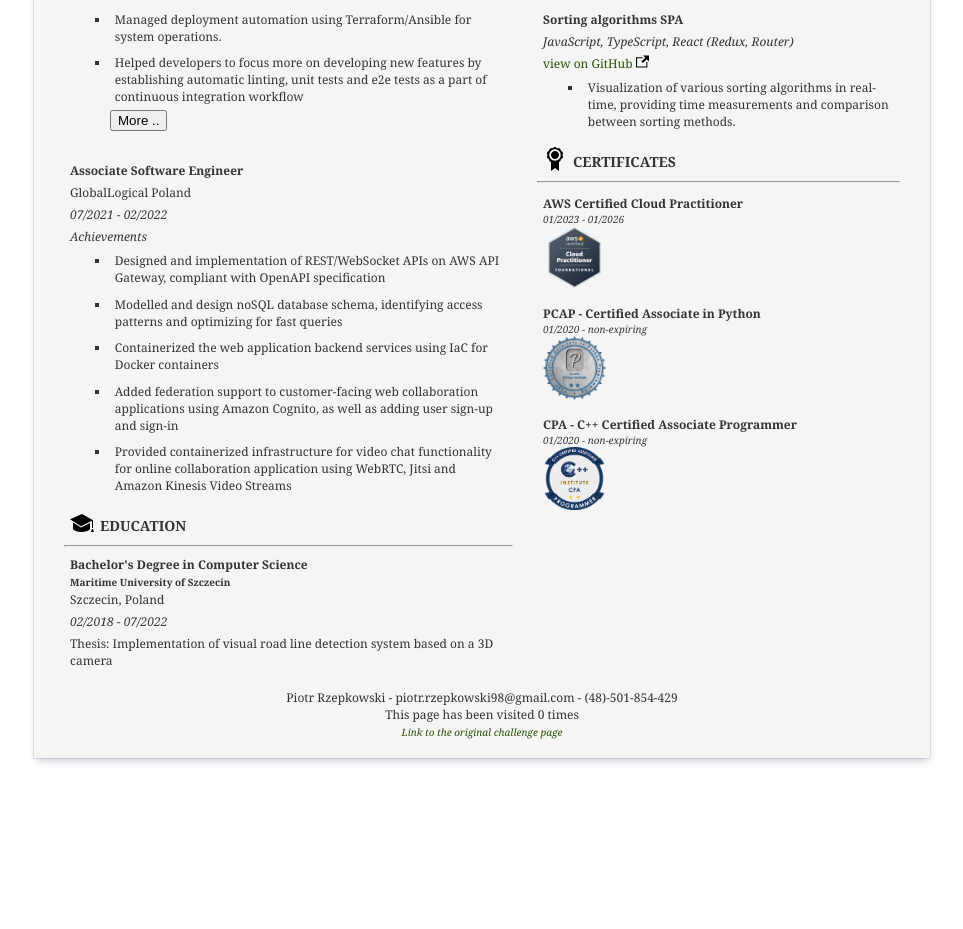
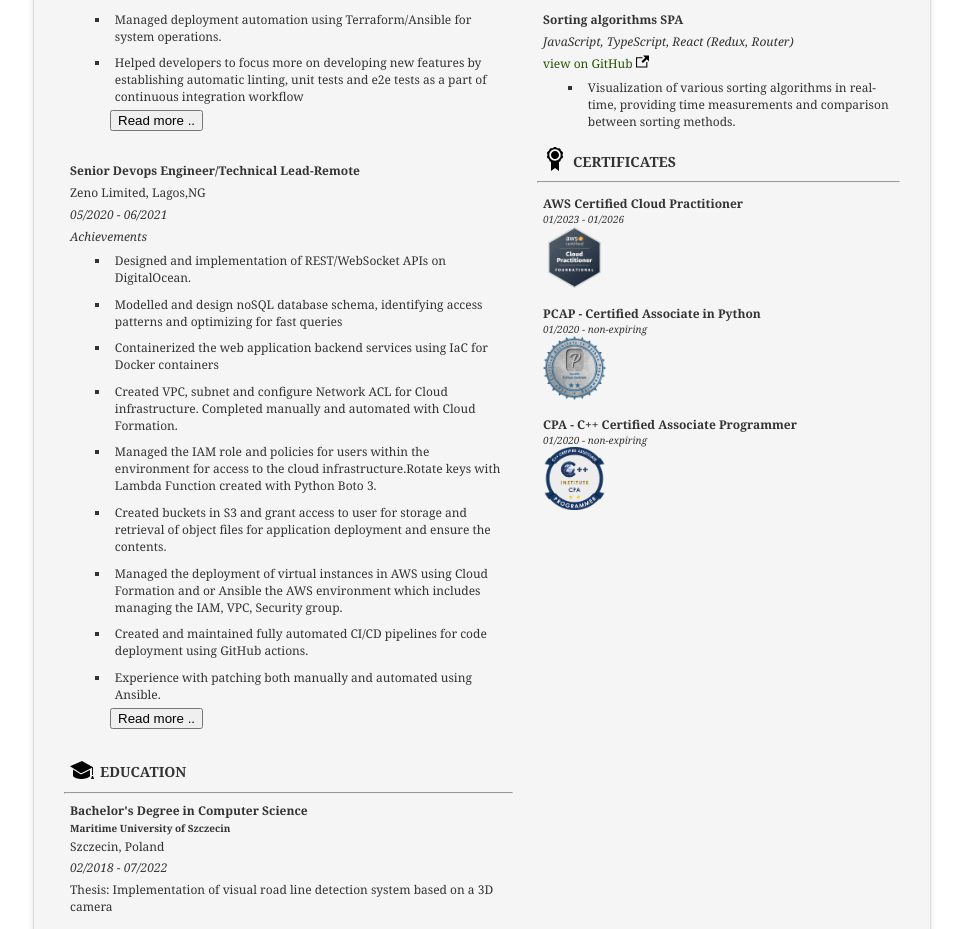
Before and after one commit to devopslord/waaron, a website: page src/frontend/index.html in a window 1280 px wide. Shown: the part 1085-2014 px from the top of the page, without its empty margins (158-1121 px from the left). Before the commit the page ends 1903 px from the top, so only its background shows below. Drawn offline with Linux system fonts and the light colour scheme; no server answers.

Commit message:
work exp-2

```diff
--- a/src/frontend/index.html
+++ b/src/frontend/index.html
@@ -139,7 +139,7 @@
                   establishing automatic linting, unit tests and e2e tests as a
                   part of continuous integration workflow
                 </li>
-                <BUTTON ONCLICK="ShowAndHide()">More ..</BUTTON><BR><BR>
+                <BUTTON ONCLICK="ShowAndHide()">Read more ..</BUTTON><BR><BR>
 
                   <DIV ID="SectionName" STYLE="display:none">
                     <li>Provided CI/CD workflows using Jenkins and GitLab CI</li>
@@ -221,14 +221,14 @@
               </ul>
             </div>
             <div class="knowledge__item">
-              <h4>Associate Software Engineer</h4>
-              <p>GlobalLogical Poland</p>
-              <small>07/2021 - 02/2022</small>
+              <h4>Senior Devops Engineer/Technical Lead-Remote</h4>
+              <p>Zeno Limited, Lagos,NG</p>
+              <small>05/2020 - 06/2021</small>
               <small>Achievements</small>
               <ul>
                 <li>
-                  Designed and implementation of REST/WebSocket APIs on AWS API
-                  Gateway, compliant with OpenAPI specification
+                  Designed and implementation of REST/WebSocket APIs on DigitalOcean.
+
                 </li>
                 <li>
                   Modelled and design noSQL database schema, identifying access
@@ -239,15 +239,31 @@
                   for Docker containers
                 </li>
                 <li>
-                  Added federation support to customer-facing web collaboration
-                  applications using Amazon Cognito, as well as adding user
-                  sign-up and sign-in
+                  Created VPC, subnet and configure Network ACL for Cloud infrastructure. Completed manually and automated with Cloud Formation.
                 </li>
                 <li>
-                  Provided containerized infrastructure for video chat
-                  functionality for online collaboration application using
-                  WebRTC, Jitsi and Amazon Kinesis Video Streams
+                  	Managed the IAM role and policies for users within the environment for access to the cloud infrastructure.Rotate keys with Lambda Function created with Python Boto 3.
                 </li>
+                <li>
+                	Created buckets in S3 and grant access to user for storage and retrieval of object files for application deployment and ensure the contents.
+                </li>
+                <li>
+                  Managed the deployment of virtual instances in AWS using Cloud Formation and or Ansible the AWS environment which includes managing the IAM, VPC, Security group.
+                </li>
+                <li>
+                  Created and maintained fully automated CI/CD pipelines for code deployment using GitHub actions.
+                </li>
+                <li>
+                  Experience with patching both manually and automated using Ansible.
+                </li>
+                <BUTTON ONCLICK="ShowAndHide()">Read more ..</BUTTON><BR><BR>
+
+                  <DIV ID="SectionName" STYLE="display:none">
+                    <li>Provided CI/CD workflows using Jenkins and GitLab CI</li>
+
+                  </DIV>
+
+
               </ul>
             </div>
           </div>
```
